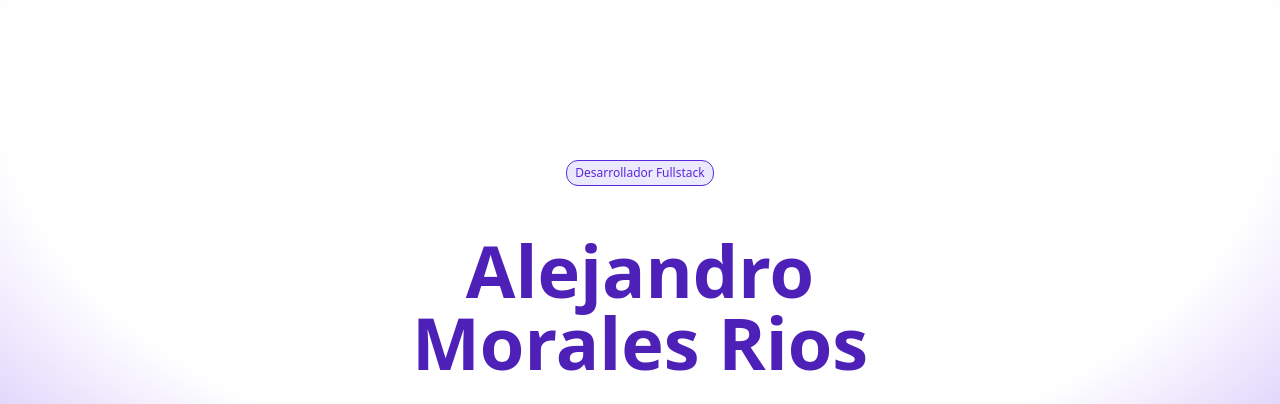
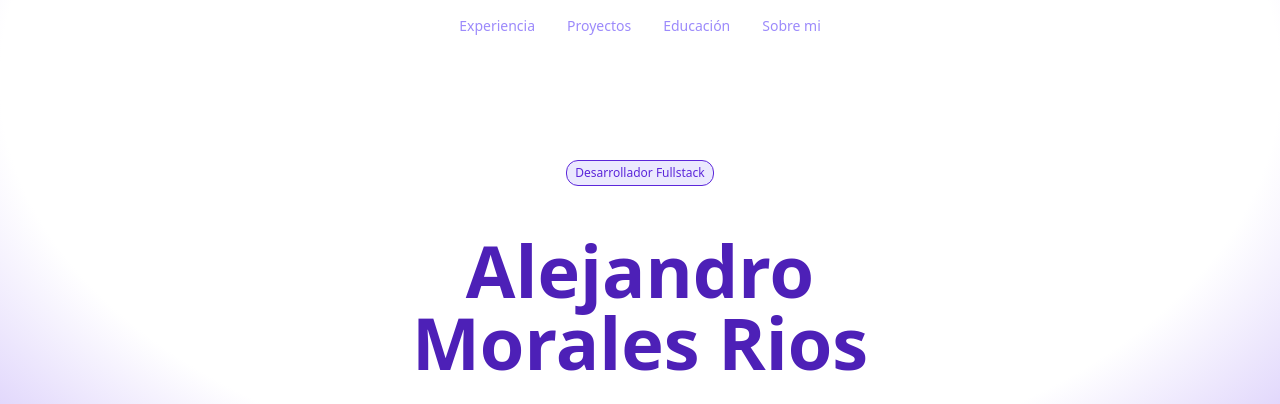
Before and after one commit to AlejandroMora15/astro-portfolio, an Astro site: page / in a window 1280 px wide. Shown: the top 404 px of the page. Built offline with nearby package versions, Linux system fonts and the light colour scheme; Astro itself is replaced by a stand-in of ours.

Commit message:
Update section IDs and spacing in components

```diff
--- a/src/components/About.astro
+++ b/src/components/About.astro
@@ -2,7 +2,7 @@
 import AboutMeIcon from '../icons/AboutMeIcon.astro';
 ---
 
-<section class='w-full'>
+<section class='w-full pt-16' id='sobre-mi'>
   <div class='flex gap-3 justify-center items-center mb-12'>
     <AboutMeIcon className='h-9 w-9 text-electric-violet-800' />
     <h2
--- a/src/components/Education.astro
+++ b/src/components/Education.astro
@@ -17,7 +17,7 @@ const data = [
 ];
 ---
 
-<section class='w-full'>
+<section class='w-full pt-16' id='educacion'>
   <div class='flex gap-3 justify-center items-center mb-12'>
     <EducationIcon className='h-9 w-9 text-electric-violet-800' />
     <h2
--- a/src/components/Projects.astro
+++ b/src/components/Projects.astro
@@ -60,7 +60,7 @@ const data = [
 ];
 ---
 
-<section class='w-full'>
+<section class='w-full pt-16' id='proyectos'>
   <div class='flex gap-3 justify-center items-center mb-12'>
     <FoldersIcon className='h-9 w-9 text-electric-violet-800' />
     <h2
--- a/src/components/Work.astro
+++ b/src/components/Work.astro
@@ -40,7 +40,7 @@ const data = [
 ];
 ---
 
-<section class='w-full'>
+<section class='w-full pt-16' id='experiencia'>
   <div class='flex gap-3 justify-center items-center mb-12'>
     <WorkIcon className='h-9 w-9 text-electric-violet-800' />
     <h2
--- a/src/layouts/Layout.astro
+++ b/src/layouts/Layout.astro
@@ -27,6 +27,39 @@ const { title } = Astro.props;
   </head>
   <body>
     <main>
+      <header
+        class='fixed top-0 z-10 flex items-center justify-center w-full mx-auto mt-2'
+      >
+        <nav
+          class='flex px-3 text-sm font-medium rounded-full text-electric-violet-400'
+        >
+          <a
+            class='relative block px-4 py-2 transition hover:text-electric-violet-800'
+            aria-label='experiencia'
+            href='/#experiencia'
+          >
+            Experiencia
+          </a><a
+            class='relative block px-4 py-2 transition hover:text-electric-violet-800'
+            aria-label='proyectos'
+            href='/#proyectos'
+          >
+            Proyectos
+          </a><a
+            class='relative block px-4 py-2 transition hover:text-electric-violet-800'
+            aria-label='educacion'
+            href='/#educacion'
+          >
+            Educación
+          </a><a
+            class='relative block px-4 py-2 transition hover:text-electric-violet-800'
+            aria-label='sobre-mi'
+            href='/#sobre-mi'
+          >
+            Sobre mi
+          </a>
+        </nav>
+      </header>
       <div class='fixed left-0 top-0 -z-10 h-full w-full'>
         <div
           class='absolute inset-0 -z-10 h-full w-full bg-white [background:radial-gradient(125%_125%_at_50%_10%,#fff_40%,#63e_100%)]'
@@ -44,6 +77,7 @@ const { title } = Astro.props;
         margin: 0;
         padding: 0;
         box-sizing: border-box;
+        scroll-behavior: smooth;
       }
 
       h1,
@@ -58,6 +92,18 @@ const { title } = Astro.props;
       p {
         text-wrap: pretty;
       }
+
+      nav {
+        animation: nav-shadown 1s linear both;
+        animation-timeline: scroll();
+        animation-range: 0 100px;
+      }
+
+      @keyframes nav-shadown {
+        to {
+          @apply shadow-lg ring-1 backdrop-blur bg-gray-200/60 ring-white/10;
+        }
+      }
     </style>
     <script
       src='https://cdnjs.cloudflare.com/ajax/libs/flowbite/2.2.1/flowbite.min.js'
--- a/src/pages/index.astro
+++ b/src/pages/index.astro
@@ -9,7 +9,7 @@ import Projects from '../components/Projects.astro';
 
 <Layout title='Alejandro Morales Ríos'>
   <Hero />
-  <div class='w-full flex flex-col gap-28 mt-40'>
+  <div class='w-full flex flex-col gap-20 mt-28'>
     <Work />
     <Projects />
     <Education />
```
